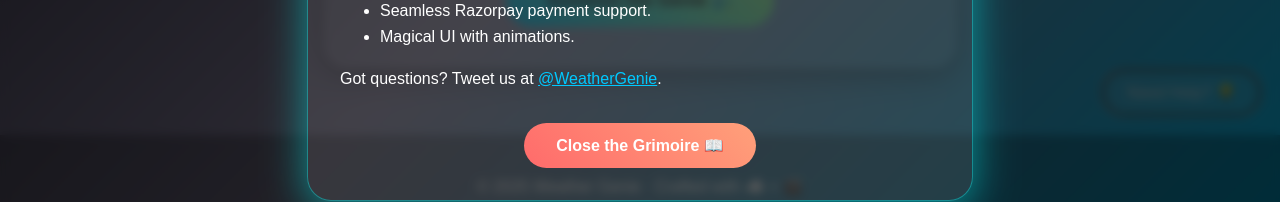
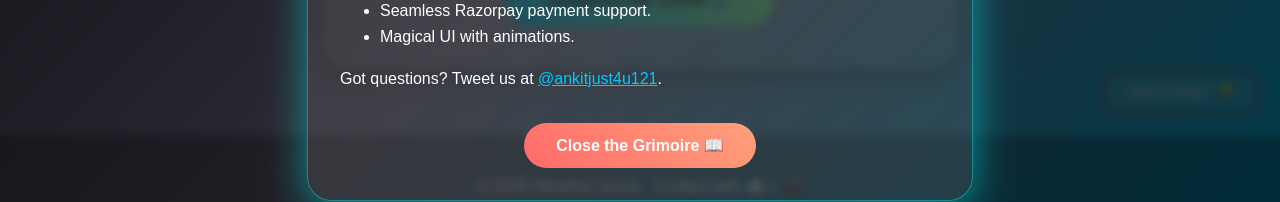
Before and after one commit to AnkitU1211/weather-genie, a React (Vite) app: page / in a window 1280 px wide. Both pictures are taken after a click on the button "Need Help? 💡". Shown: the part 561-763 px from the top of the page. Built offline with nearby package versions, Linux system fonts and the light colour scheme.

Commit message:
feat: Add Twitter link to documentation
This commit adds a link to the Weather Genie Twitter account in the documentation modal. Users can now easily follow @WeatherGenie for updates and support.

```diff
--- a/src/HomePage.jsx
+++ b/src/HomePage.jsx
@@ -35,8 +35,8 @@ const Documentation = ({ onClose, onDocsClose }) => {
           </ul>
           <p>
             Got questions? Tweet us at{" "}
-            <a href="https://x.com/weathergenie" style={docStyles.link}>
-              @WeatherGenie
+            <a href="https://x.com/ankitjust4u121" style={docStyles.link}>
+              @ankitjust4u121
             </a>
             .
           </p>
```
